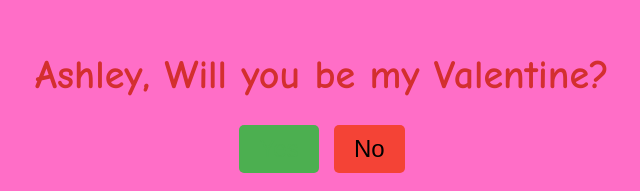
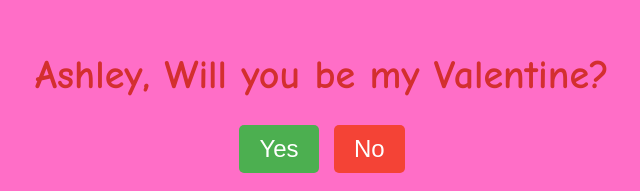
Before and after one commit to Ruzzii/Valentines, a plain HTML site: page index.html in a window 1280 px wide. Shown: the part 139-330 px from the top of the page, without its empty margins (318-958 px from the left). Drawn offline with Linux system fonts and the light colour scheme; no server answers.

Commit message:
Add files via upload

```diff
--- a/style.css
+++ b/style.css
@@ -27,7 +27,7 @@ body {
     padding: 10px 20px;
     margin-right: 10px;
     background-color: #4caf50;
-    color: #4caf50;
+    color: white;
     border: none;
     border-radius: 5px;
     cursor: pointer;
@@ -37,7 +37,7 @@ body {
     font-size: 1.5em;
     padding: 10px 20px;
     background-color: #f44336;
-    color: f44336;
+    color: white;
     border: none;
     border-radius: 5px;
     cursor: pointer;
```
